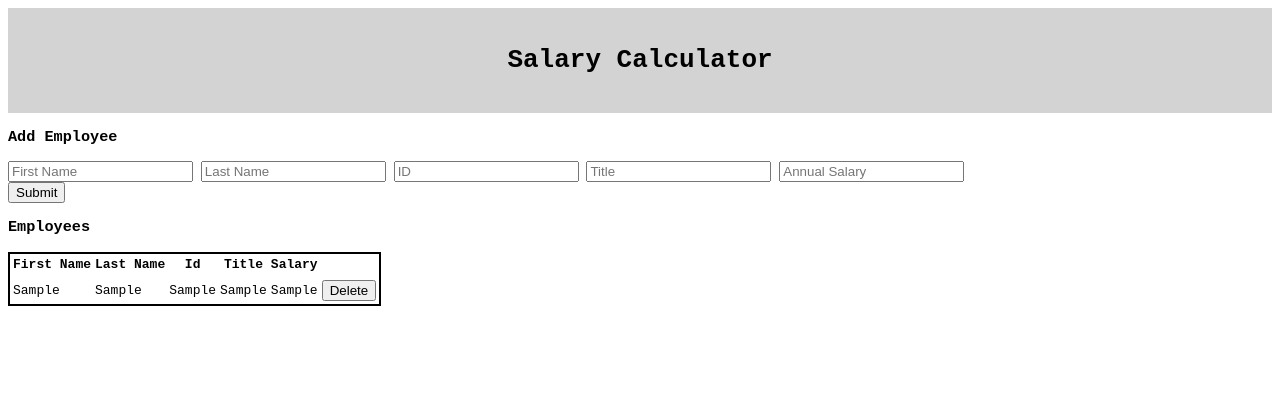
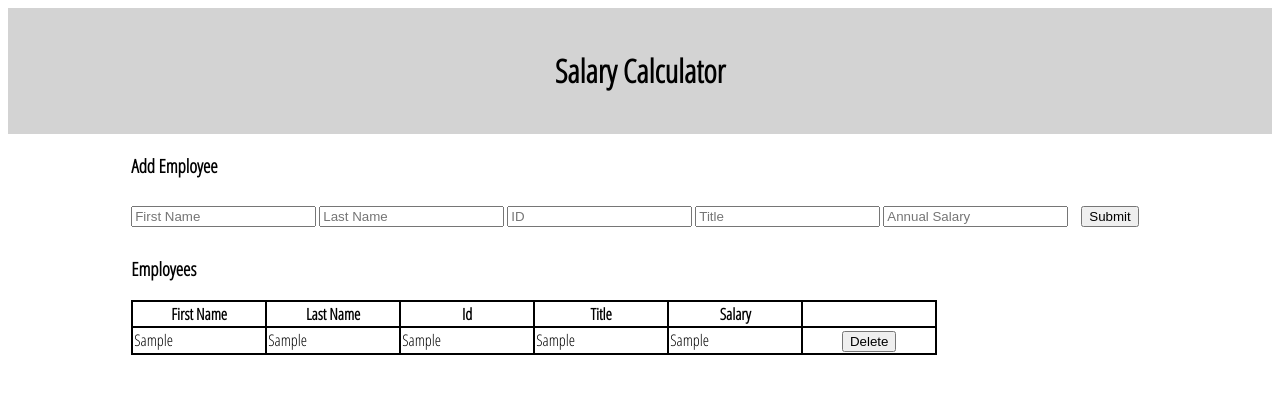
Before and after one commit to yyerthao/jquery-salary-calculator, a plain HTML site: page index.html in a window 1280 px wide. Both pictures are taken after typing "Sample", "Sample", "Sample", "Sample", "Sample" into the empty fields and a click on the button "Submit". Drawn offline with Linux system fonts and the light colour scheme; a web font is replaced by a local one.

Commit message:
Table correctly formed, stylesheet updated

```diff
--- a/client.js
+++ b/client.js
@@ -1,15 +1,16 @@
 console.log('js');
 $(document).ready(readyNow);
 
-function readyNow(){
+function readyNow() {
     console.log('jq');
     // on the click of the subButton, we run the submitInfo function
     $('#btn-add').on('click', submitInfo);
+    $('#table-contents').on('click', '.dButton', deleteEntry)
 }
 
 
 
-function submitInfo(){
+function submitInfo(event) {
     // this method will stop page from page refresh as per lecture on Friday from Mary
     event.preventDefault()
     console.log('in submitInfo:'); //
@@ -37,26 +38,32 @@ function submitInfo(){
 // console log testing to ensure  -- return to me
 console.log('Testing submitInfo funct');
 
-function append(employee){
-    $('#table-content').append(`
+function append(employee) {
+    // append employee properties of input values' to table td
+    $('#table-contents').append(`
             <tr>
-                <td id="fName">${employee.firstName}</td>
-                <td id="lName">${employee.lastName}</td>
-                <td id="iName">${employee.idNum}</td>
-                <td id="tName">${employee.title}</td>
-                <td id="sName">${employee.salary}</td>
-                <th><button id="dButton">Delete</button></th>
+                <td class="fName">${employee.firstName}</td>
+                <td class="lName">${employee.lastName}</td>
+                <td class="iName">${employee.idNum}</td>
+                <td class="tName">${employee.title}</td>
+                <td class="sName">${employee.salary}</td>
+                <th><button class="dButton">Delete</button></th>
             </tr>`);
 }
 
-
 // This function's goal is to set the values of the input fields back to empty strings
-function emptyInput(){
+function emptyInput() {
     $('#firstInput').val('');
     $('#lastInput').val('');
     $('#idInput').val('');
     $('#titleInput').val('');
     $('#salaryInput').val('');
+}
+
+function deleteEntry() {
+    console.log('in deleteEnry');
+
+
 }
 
 
@@ -80,10 +87,12 @@ function emptyInput(){
 
 
 
+// Using the stored information, calculate monthly costs and append this to the to DOM.
+// If the total monthly cost exceeds $20,000, add a red background color to the total
+// monthly cost.
 
-//
-
-
+// Create a delete button that removes an employee from the DOM. For Base mode, it does
+// **not** need to remove that Employee's salary from the reported total.
 
 
 
--- a/index.html
+++ b/index.html
@@ -6,6 +6,9 @@
     <meta name="viewport" content="width=device-width, initial-scale=1.0">
     <title>Document</title>
     <link rel="stylesheet" href="style.css">
+    <link
+        href="https://fonts.googleapis.com/css2?family=Big+Shoulders+Inline+Text:wght@100;600&family=Open+Sans+Condensed:wght@300&display=swap"
+        rel="stylesheet">
     <script src="jquery-3.5.1.min.js"></script>
     <script src="client.js"></script>
 </head>
@@ -14,6 +17,7 @@
     <header id="headerStyle">
         <h1>Salary Calculator</h1>
     </header>
+    <div class="container">
         <h3>Add Employee</h3>
         <div>
             <input type="text" id="firstInput" placeholder="First Name">
@@ -21,13 +25,11 @@
             <input type="text" id="idInput" placeholder="ID">
             <input type="text" id="titleInput" placeholder="Title">
             <input type="text" id="salaryInput" placeholder="Annual Salary">
-    </div>
-    <div id="submitButton">
             <button id="btn-add">Submit</button>
         </div>
 
-    <div class="container"></div>
-    <table id="table-content">
+
+        <table>
             <thead>
                 <h3>Employees</h3>
                 <tr>
@@ -36,16 +38,10 @@
                     <th>Id</th>
                     <th>Title</th>
                     <th>Salary</th>
+                    <th></th>
                 </tr>
             </thead>
-        <tbody>
-            <tr>
-                <td id="fName"></td>
-                <td id="lName"></td>
-                <td id="iName"></td>
-                <td id="tName"></td>
-                <td id="sName"></td>
-            </tr>
+            <tbody id="table-contents">
             </tbody>
         </table>
     </div>
@@ -60,33 +56,16 @@
 
 <!--
 
-
 NOTES:
 th = header of the table
-tr = row
-td = table data (column)
-
-
-<table>
-    <thead>
-        <tr>
-            <th>First Name</th>
-            <th>Last Name</th>
-            <th>Id</th>
-            <th>Title</th>
-            <th>Salary</th>
-        </tr>
-    </thead>
-</table>
-
+tr = (row) =   =   =   =   =
+td = table data (column) ||   ||   ||   ||
 
 -->
 
 
-<!-- Yer's Recap
-    - created input fields
-    -
-    -
+<!-- Yer's Notes
+    - Used font.google.com to create library of font, linked it onto html file, courtesy of John
     -
     -
     -
--- a/style.css
+++ b/style.css
@@ -6,20 +6,34 @@ if selecting element with CLASS: .  */
 
 body{
     background-color: white;
-    font-family: monospace;
+    font-family: 'Open Sans Condensed',
+    sans-serif;
 }
 
 #headerStyle {
     background-color: lightgray;
     padding: 20px;
     text-align: center;
-    font-family: monospace;
-}
-
-table, thead{
-    border: solid black 2px;
+    font-family: 'Open Sans Condensed',
+    sans-serif;
 }
 
 
-/*
-Come back to do me! */
+.container{
+    width: fit-content;
+    margin: auto;
+}
+
+#btn-add{
+    margin: 10px;
+}
+
+
+table, tr, td, th, thead{
+    border: solid black 2px;
+    border-collapse: collapse;
+}
+
+th{
+    width: 130px;
+}
```
Also changed, not shown: 1 other file. Lines whose indentation alone changed are shown as unchanged.
